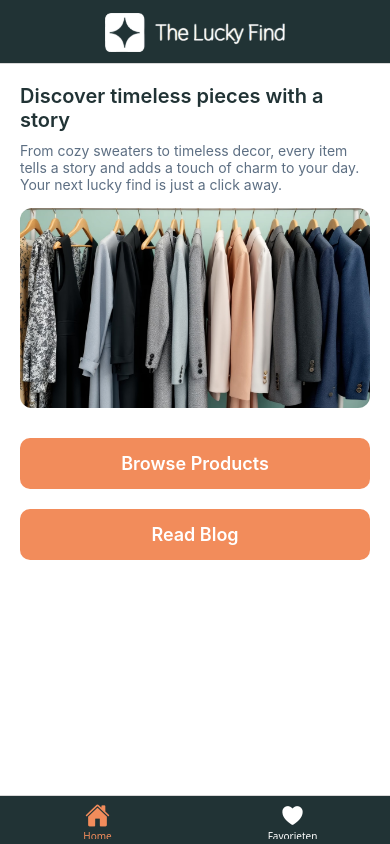
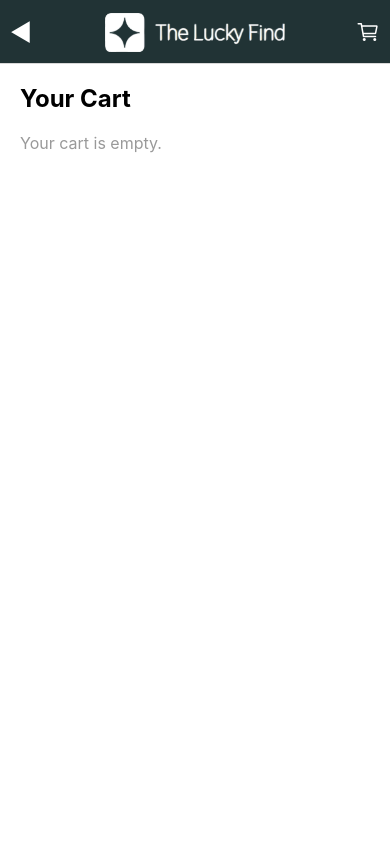
Before and after one commit to endervda/FirstApp, a React Native app: screen /Cart in a window 390 px wide. Built offline with nearby package versions, Linux system fonts and the light colour scheme.

Commit message:
feat: cart

```diff
--- a/App.js
+++ b/App.js
@@ -1,76 +1,136 @@
 import React from 'react';
-import { Image, TouchableOpacity } from 'react-native';
-import { createBottomTabNavigator } from '@react-navigation/bottom-tabs';
+import { NavigationContainer } from '@react-navigation/native';
 import { createStackNavigator } from '@react-navigation/stack';
-import { NavigationContainer } from '@react-navigation/native';
-import { Ionicons } from '@expo/vector-icons';
-
 import HomeScreen from './screens/HomeScreen';
-import FavoritesScreen from './screens/FavoritesScreen';
 import ProductsScreen from './screens/ProductsScreen';
 import ProductDetailScreen from './screens/ProductDetailScreen';
+import CartScreen from './screens/CartScreen';
 import BlogScreen from './screens/BlogScreen';
 import BlogDetailScreen from './screens/BlogDetailScreen';
+import { CartProvider } from './contexts/CartContext';
+import CartIcon from './components/CartIcon';
+import { View, StyleSheet, Image, TouchableOpacity, Text } from 'react-native';
 
-const HomeStack = createStackNavigator();
+const Stack = createStackNavigator();
 
-function HomeStackScreen() {
+export default function App() {
   return (
-    <HomeStack.Navigator
-      screenOptions={{
-        headerStyle: { backgroundColor: '#213335' },
-        headerTintColor: '#fff',
-        headerTitleStyle: { fontWeight: 'bold' },
-      }}
-    >
-      <HomeStack.Screen
-        name="Home"
-        component={HomeScreen}
-        options={({ navigation }) => ({
+    <CartProvider>
+      <NavigationContainer>
+        <View style={styles.container}>
+          <Stack.Navigator
+            initialRouteName="Home"
+            screenOptions={({ navigation }) => ({
+              headerRight: () => <CartIcon navigation={navigation} />,
+              headerStyle: {
+                backgroundColor: '#213335',
+                shadowColor: 'transparent',
+              },
+              headerTintColor: '#FFF',
               headerTitle: () => (
-            <TouchableOpacity onPress={() => navigation.navigate('Home')}>
                 <Image
                   source={require('./assets/logo.png')}
-                style={{ width: 180, height: 39 }}
-                resizeMode="contain"
+                  style={{ width: 180, height: 39, resizeMode: 'contain' }}
                 />
-            </TouchableOpacity>
               ),
               headerTitleAlign: 'center',
             })}
+          >
+            <Stack.Screen
+              name="Home"
+              component={HomeScreen}
+              options={{ headerLeft: null }}
             />
-      <HomeStack.Screen name="Products" component={ProductsScreen} options={{ title: 'Products' }} />
-      <HomeStack.Screen name="ProductDetail" component={ProductDetailScreen} options={{ title: 'Product Detail' }} />
-      <HomeStack.Screen name="Blog" component={BlogScreen} options={{ title: 'Blog' }} />
-      <HomeStack.Screen name="BlogDetail" component={BlogDetailScreen} options={{ title: 'Blog Detail' }} />
-    </HomeStack.Navigator>
+            <Stack.Screen
+              name="Products"
+              component={ProductsScreen}
+              options={({ navigation }) => ({
+                headerLeft: () => (
+                  <TouchableOpacity
+                    onPress={() => navigation.goBack()}
+                    style={{ marginLeft: 10 }}
+                    hitSlop={{top: 10, bottom: 10, left: 10, right: 10}}
+                  >
+                    <Text style={{ color: '#fff', fontSize: 24 }}>{'\u25C0'}</Text>
+                  </TouchableOpacity>
+                ),
+                title: 'Products',
+              })}
+            />
+            <Stack.Screen
+              name="ProductDetail"
+              component={ProductDetailScreen}
+              options={({ navigation }) => ({
+                headerLeft: () => (
+                  <TouchableOpacity
+                    onPress={() => navigation.goBack()}
+                    style={{ marginLeft: 10 }}
+                    hitSlop={{top: 10, bottom: 10, left: 10, right: 10}}
+                  >
+                    <Text style={{ color: '#fff', fontSize: 24 }}>{'\u25C0'}</Text>
+                  </TouchableOpacity>
+                ),
+                title: 'Product Detail',
+              })}
+            />
+            <Stack.Screen
+              name="Cart"
+              component={CartScreen}
+              options={({ navigation }) => ({
+                headerLeft: () => (
+                  <TouchableOpacity
+                    onPress={() => navigation.goBack()}
+                    style={{ marginLeft: 10 }}
+                    hitSlop={{top: 10, bottom: 10, left: 10, right: 10}}
+                  >
+                    <Text style={{ color: '#fff', fontSize: 24 }}>{'\u25C0'}</Text>
+                  </TouchableOpacity>
+                ),
+                title: 'Cart',
+              })}
+            />
+            <Stack.Screen
+              name="Blog"
+              component={BlogScreen}
+              options={({ navigation }) => ({
+                headerLeft: () => (
+                  <TouchableOpacity
+                    onPress={() => navigation.goBack()}
+                    style={{ marginLeft: 10 }}
+                    hitSlop={{top: 10, bottom: 10, left: 10, right: 10}}
+                  >
+                    <Text style={{ color: '#fff', fontSize: 24 }}>{'\u25C0'}</Text>
+                  </TouchableOpacity>
+                ),
+                title: 'Blog',
+              })}
+            />
+            <Stack.Screen
+              name="BlogDetail"
+              component={BlogDetailScreen}
+              options={({ navigation }) => ({
+                headerLeft: () => (
+                  <TouchableOpacity
+                    onPress={() => navigation.goBack()}
+                    style={{ marginLeft: 10 }}
+                    hitSlop={{top: 10, bottom: 10, left: 10, right: 10}}
+                  >
+                    <Text style={{ color: '#fff', fontSize: 24 }}>{'\u25C0'}</Text>
+                  </TouchableOpacity>
+                ),
+                title: 'Blog Detail',
+              })}
+            />
+          </Stack.Navigator>
+        </View>
+      </NavigationContainer>
+    </CartProvider>
   );
 }
 
-const Tab = createBottomTabNavigator();
-
-export default function App() {
-  return (
-    <NavigationContainer>
-      <Tab.Navigator
-        screenOptions={({ route }) => ({
-          tabBarIcon: ({ color, size }) => {
-            let iconName;
-            if (route.name === 'Home') {
-              iconName = 'home';
-            } else if (route.name === 'Favorites') {
-              iconName = 'heart';
-            }
-            return <Ionicons name={iconName} size={size} color={color} />;
+const styles = StyleSheet.create({
+  container: {
+    flex: 1,
+    backgroundColor: '#ffffff',
   },
-          tabBarActiveTintColor: '#f28c5b',
-          tabBarInactiveTintColor: '#FFF',
-          tabBarStyle: { backgroundColor: '#213335' },
-        })}
-      >
-        <Tab.Screen name="Home" component={HomeStackScreen} options={{ headerShown: false }} />
-        <Tab.Screen name="Favorites" component={FavoritesScreen} options={{ title: 'Favorieten' }} />
-      </Tab.Navigator>
-    </NavigationContainer>
-  );
-}
+});
--- /dev/null
+++ b/components/CartIcon.js
@@ -0,0 +1,47 @@
+import React from 'react';
+import { TouchableOpacity, View, Text, StyleSheet } from 'react-native';
+import { Ionicons } from '@expo/vector-icons';
+import { useCart } from '../contexts/CartContext';
+
+export default function CartIcon({ navigation }) {
+  const { cartItems } = useCart();
+  const itemCount = cartItems.length;
+
+  const handlePress = () => {
+    navigation.navigate('Cart');
+  };
+
+  return (
+    <TouchableOpacity onPress={handlePress} style={styles.iconContainer}>
+      <Ionicons name="cart-outline" size={24} color="#FFF" />
+      {itemCount > 0 && (
+        <View style={styles.badge}>
+          <Text style={styles.badgeText}>{itemCount}</Text>
+        </View>
+      )}
+    </TouchableOpacity>
+  );
+}
+
+const styles = StyleSheet.create({
+  iconContainer: {
+    padding: 10,
+  },
+  badge: {
+    position: 'absolute',
+    right: 6,
+    top: 6,
+    backgroundColor: '#f28c5b',
+    borderRadius: 10,
+    paddingHorizontal: 6,
+    paddingVertical: 2,
+    minWidth: 20,
+    alignItems: 'center',
+    justifyContent: 'center',
+  },
+  badgeText: {
+    color: '#fff',
+    fontSize: 12,
+    fontWeight: 'bold',
+  },
+});
--- /dev/null
+++ b/contexts/CartContext.js
@@ -0,0 +1,39 @@
+import React, { createContext, useContext, useState } from 'react';
+
+const CartContext = createContext();
+
+export function CartProvider({ children }) {
+  const [cartItems, setCartItems] = useState([]);
+
+  const addToCart = (product, quantity = 1) => {
+  setCartItems((prevItems) => {
+    const existingItem = prevItems.find((item) => item.product.id === product.id);
+    if (existingItem) {
+      return prevItems.map((item) =>
+        item.product.id === product.id
+          ? { ...item, quantity: item.quantity + quantity }
+          : item
+      );
+    } else {
+      return [...prevItems, { product, quantity }];
+    }
+  });
+};
+
+
+  const removeFromCart = (productId) => {
+    setCartItems((items) => items.filter(item => item.product.id !== productId));
+  };
+
+  const clearCart = () => {
+    setCartItems([]);
+  };
+
+  return (
+    <CartContext.Provider value={{ cartItems, addToCart, removeFromCart, clearCart }}>
+      {children}
+    </CartContext.Provider>
+  );
+}
+
+export const useCart = () => useContext(CartContext);
--- a/package.json
+++ b/package.json
@@ -12,6 +12,7 @@
   "dependencies": {
     "@react-navigation/bottom-tabs": "^7.2.0",
     "@react-navigation/native": "^7.0.14",
+    "@react-navigation/native-stack": "^7.3.14",
     "@react-navigation/stack": "^7.1.1",
     "expo": "~52.0.31",
     "expo-status-bar": "~2.0.1",
--- a/screens/BlogDetailScreen.js
+++ b/screens/BlogDetailScreen.js
@@ -1,4 +1,3 @@
-// screens/BlogDetailScreen.js
 import React from 'react';
 import { View, Text, StyleSheet, ScrollView } from 'react-native';
 
@@ -7,8 +6,8 @@ const BlogDetailScreen = ({ route }) => {
 
   return (
     <ScrollView contentContainerStyle={styles.container}>
-      <Text style={styles.title}>{post.name}</Text>
-      <Text style={styles.body}>{post.body || 'Geen inhoud beschikbaar.'}</Text>
+      <Text style={styles.title}>{post.title || post.name}</Text>
+      <Text style={styles.body}>{post.content || post.body || 'Geen inhoud beschikbaar.'}</Text>
     </ScrollView>
   );
 };
--- a/screens/BlogScreen.js
+++ b/screens/BlogScreen.js
@@ -12,7 +12,7 @@ const dummyBlogs = [
     image: 'https://via.placeholder.com/300x180.png?text=Vintage+Style',
     content: 'Full blog content about styling vintage jackets...',
   },
-  // ...
+  // Voeg hier meer blogs toe indien nodig
 ];
 
 const BlogsScreen = ({ navigation }) => {
@@ -23,7 +23,7 @@ const BlogsScreen = ({ navigation }) => {
       renderItem={({ item }) => (
         <BlogCard
           blog={item}
-          onPress={() => navigation.navigate('BlogDetail', { blog: item })}
+          onPress={() => navigation.navigate('BlogDetail', { post: item })}
         />
       )}
       contentContainerStyle={styles.container}
--- /dev/null
+++ b/screens/CartScreen.js
@@ -0,0 +1,115 @@
+import React from 'react';
+import { View, Text, FlatList, StyleSheet, Image, TouchableOpacity } from 'react-native';
+import { useCart } from '../contexts/CartContext';
+import { Ionicons } from '@expo/vector-icons';
+
+export default function CartScreen() {
+  const { cartItems, removeFromCart } = useCart();
+
+  // ✅ Correcte totaalprijs in euro's berekenen
+  const totalPrice = cartItems.reduce((total, item) => {
+    const price = parseFloat(item.product?.price ?? 0);
+    return total + price * item.quantity;
+  }, 0);
+
+  // 🛍️ Render elk item inclusief delete knop
+  const renderItem = ({ item }) => {
+    const price = parseFloat(item.product?.price ?? 0);
+    const totalItemPrice = price * item.quantity;
+
+    return (
+      <View style={styles.itemContainer}>
+        <Image source={{ uri: item.product.image }} style={styles.image} />
+        <View style={styles.info}>
+          <Text style={styles.name}>{item.product.name}</Text>
+          <Text style={styles.details}>Quantity: {item.quantity}</Text>
+          <Text style={styles.price}>€ {totalItemPrice.toFixed(2)}</Text>
+        </View>
+        <TouchableOpacity onPress={() => removeFromCart(item.product.id)} style={styles.deleteButton}>
+          <Ionicons name="close-circle" size={24} color="#ff4d4d" />
+        </TouchableOpacity>
+      </View>
+    );
+  };
+
+  return (
+    <View style={styles.container}>
+      <Text style={styles.title}>Your Cart</Text>
+      {cartItems.length === 0 ? (
+        <Text style={styles.empty}>Your cart is empty.</Text>
+      ) : (
+        <>
+          <FlatList
+            data={cartItems}
+            keyExtractor={(item, index) => `${item.product.id}-${index}`}
+            renderItem={renderItem}
+            contentContainerStyle={styles.list}
+          />
+          <Text style={styles.total}>Total: € {totalPrice.toFixed(2)}</Text>
+        </>
+      )}
+    </View>
+  );
+}
+
+const styles = StyleSheet.create({
+  container: {
+    padding: 20,
+    backgroundColor: '#fff',
+    flex: 1,
+  },
+  title: {
+    fontSize: 24,
+    fontWeight: '700',
+    marginBottom: 20,
+  },
+  empty: {
+    fontSize: 16,
+    color: '#999',
+  },
+  list: {
+    paddingBottom: 20,
+  },
+  itemContainer: {
+    flexDirection: 'row',
+    marginBottom: 15,
+    backgroundColor: '#f9f9f9',
+    borderRadius: 10,
+    padding: 10,
+    alignItems: 'center',
+  },
+  image: {
+    width: 70,
+    height: 70,
+    borderRadius: 10,
+    marginRight: 15,
+  },
+  info: {
+    flex: 1,
+  },
+  name: {
+    fontSize: 16,
+    fontWeight: '600',
+    marginBottom: 4,
+  },
+  details: {
+    fontSize: 14,
+    color: '#555',
+  },
+  price: {
+    fontSize: 14,
+    color: '#f28c5b',
+    fontWeight: '500',
+    marginTop: 4,
+  },
+  total: {
+    fontSize: 18,
+    fontWeight: '700',
+    marginTop: 20,
+    marginBottom: 10,
+    textAlign: 'right',
+  },
+  deleteButton: {
+    marginLeft: 10,
+  },
+});
--- a/screens/HomeScreen.js
+++ b/screens/HomeScreen.js
@@ -1,3 +1,4 @@
+// screens/HomeScreen.js
 import React from 'react';
 import { View, Text, StyleSheet, TouchableOpacity, Image, ScrollView } from 'react-native';
 import { useNavigation } from '@react-navigation/native';
@@ -7,7 +8,6 @@ export default function HomeScreen() {
 
   return (
     <ScrollView contentContainerStyle={styles.container}>
-      {/* Hero Section */}
       <View style={styles.heroContainer}>
         <Text style={styles.heroTitle}>Discover timeless pieces with a story</Text>
         <Text style={styles.heroSubtitle}>
@@ -20,7 +20,6 @@ export default function HomeScreen() {
         />
       </View>
 
-      {/* Navigation Buttons */}
       <View style={styles.buttonContainer}>
         <TouchableOpacity style={styles.navButton} onPress={() => navigation.navigate('Products')}>
           <Text style={styles.buttonText}>Browse Products</Text>
--- a/screens/ProductDetailScreen.js
+++ b/screens/ProductDetailScreen.js
@@ -1,35 +1,79 @@
 import React, { useState } from 'react';
-import { View, Text, Image, Button, StyleSheet, TouchableOpacity } from 'react-native';
+import {
+  View,
+  Text,
+  StyleSheet,
+  Image,
+  TouchableOpacity,
+  ScrollView,
+} from 'react-native';
+import { useRoute } from '@react-navigation/native';
+import { useCart } from '../contexts/CartContext';
 
-export default function ProductDetailScreen({ route }) {
+const sizeLabels = {
+  'ab210777cbb6e7fc6dd324bde0db7350': 'Extra Large',
+  'e090fb28823103bce49230dba3868005': 'Large',
+  '1a18ea29caed143f0e4192e6d7708b9c': 'Medium',
+  'e18faaaab55a74d1a0f55336735b4851': 'Small',
+  '2d6e1fcf2d2f5090808bacae44e392f2': '41',
+};
+
+export default function ProductDetailScreen() {
+  const route = useRoute();
   const { product } = route.params;
+  const { addToCart } = useCart();
+
   const [quantity, setQuantity] = useState(1);
 
-  const increase = () => setQuantity((q) => q + 1);
-  const decrease = () => setQuantity((q) => (q > 1 ? q - 1 : 1));
+  const priceInEuros = product.price.toFixed(2);
+  const imageUrl = product.image;
+  const type = product.type || 'Onbekend';
+  const size = sizeLabels[product.size] || product.size || 'Onbekend';
 
-  const priceFormatted = (product.price * quantity).toFixed(2).replace('.', ',');
+  const handleAddToCart = () => {
+    addToCart(product, quantity); // ✅ quantity wordt correct meegegeven
+  };
 
   return (
-    <View style={styles.container}>
-      <Image source={{ uri: product.image }} style={styles.image} resizeMode="contain" />
-      <Text style={styles.title}>{product.name}</Text>
+    <ScrollView contentContainerStyle={styles.container}>
+      <Image source={{ uri: imageUrl }} style={styles.image} resizeMode="cover" />
+
+      <Text style={styles.name}>{product.name}</Text>
+      <Text style={styles.price}>€ {priceInEuros} EUR</Text>
+
+      <View style={styles.detailsRow}>
+        <View style={styles.detailsColumn}>
+          <Text style={styles.eyebrow}>Type</Text>
+          <Text style={styles.details}>{type}</Text>
+        </View>
+        <View style={styles.detailsColumn}>
+          <Text style={styles.eyebrow}>Size</Text>
+          <Text style={styles.details}>{size}</Text>
+        </View>
+      </View>
+
       <Text style={styles.description}>{product.description}</Text>
 
       <View style={styles.quantityContainer}>
-        <TouchableOpacity style={styles.button} onPress={decrease}>
-          <Text style={styles.buttonText}>-</Text>
+        <TouchableOpacity
+          style={styles.qtyButton}
+          onPress={() => setQuantity((prev) => Math.max(1, prev - 1))}
+        >
+          <Text style={styles.qtyButtonText}>−</Text>
         </TouchableOpacity>
         <Text style={styles.quantity}>{quantity}</Text>
-        <TouchableOpacity style={styles.button} onPress={increase}>
-          <Text style={styles.buttonText}>+</Text>
+        <TouchableOpacity
+          style={styles.qtyButton}
+          onPress={() => setQuantity((prev) => prev + 1)}
+        >
+          <Text style={styles.qtyButtonText}>+</Text>
         </TouchableOpacity>
       </View>
 
-      <Text style={styles.price}>
-        Totaal: € {priceFormatted} {product.currency}
-      </Text>
-    </View>
+      <TouchableOpacity style={styles.cartButton} onPress={handleAddToCart}>
+        <Text style={styles.cartButtonText}>Add to Cart</Text>
+      </TouchableOpacity>
+    </ScrollView>
   );
 }
 
@@ -37,46 +81,88 @@ const styles = StyleSheet.create({
   container: {
     padding: 20,
     backgroundColor: '#fff',
-    flex: 1,
+    alignItems: 'center',
   },
   image: {
     width: '100%',
-    height: 280,
+    height: 250,
+    borderRadius: 12,
     marginBottom: 20,
   },
-  title: {
-    fontSize: 28,
+  name: {
+    fontSize: 24,
+    fontWeight: '600',
+    color: '#213335',
+    marginBottom: 8,
+    alignSelf: 'flex-start',
+  },
+  price: {
+    fontSize: 20,
+    color: '#f28c5b',
+    marginBottom: 12,
     fontWeight: 'bold',
-    marginBottom: 12,
+    alignSelf: 'flex-start',
+  },
+  detailsRow: {
+    flexDirection: 'row',
+    justifyContent: 'space-between',
+    width: '100%',
+    marginBottom: 16,
+  },
+  detailsColumn: {
+    flex: 1,
+    alignItems: 'flex-start',
+  },
+  eyebrow: {
+    fontSize: 12,
+    fontWeight: '600',
+    color: '#213335',
+    textTransform: 'uppercase',
+    marginBottom: 4,
+  },
+  details: {
+    fontSize: 16,
+    marginBottom: 4,
+    backgroundColor: '#f28c5b',
+    paddingHorizontal: 8,
+    paddingVertical: 4,
+    borderRadius: 8,
+    color: '#FFF',
   },
   description: {
-    fontSize: 18,
-    color: '#666',
-    marginBottom: 30,
+    fontSize: 16,
+    color: '#444',
+    marginBottom: 20,
+    textAlign: 'left',
+    width: '100%',
   },
   quantityContainer: {
     flexDirection: 'row',
     alignItems: 'center',
-    marginBottom: 25,
+    marginBottom: 20,
   },
-  button: {
-    backgroundColor: '#f28c5b',
-    paddingHorizontal: 18,
-    paddingVertical: 10,
-    borderRadius: 6,
+  qtyButton: {
+    padding: 10,
+    borderRadius: 5,
+    backgroundColor: '#eee',
   },
-  buttonText: {
-    fontSize: 24,
-    color: '#fff',
+  qtyButtonText: {
+    fontSize: 18,
+    fontWeight: 'bold',
   },
   quantity: {
-    marginHorizontal: 20,
-    fontSize: 22,
-    fontWeight: 'bold',
+    marginHorizontal: 15,
+    fontSize: 18,
   },
-  price: {
-    fontSize: 24,
-    fontWeight: 'bold',
-    color: '#213335',
+  cartButton: {
+    backgroundColor: '#f28c5b',
+    paddingVertical: 15,
+    paddingHorizontal: 40,
+    borderRadius: 10,
+  },
+  cartButtonText: {
+    color: '#fff',
+    fontSize: 16,
+    fontWeight: '600',
   },
 });
```
Also changed, not shown: screens/ProductsScreen.js (+17 -2 lines), 1 other file (tests, documents, lock files or other folders). Lines whose indentation alone changed are shown as unchanged.
